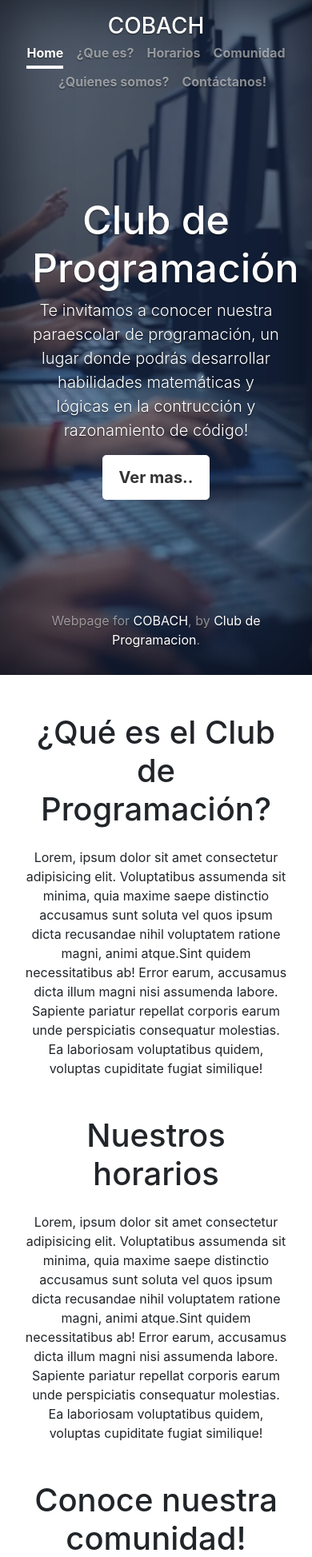
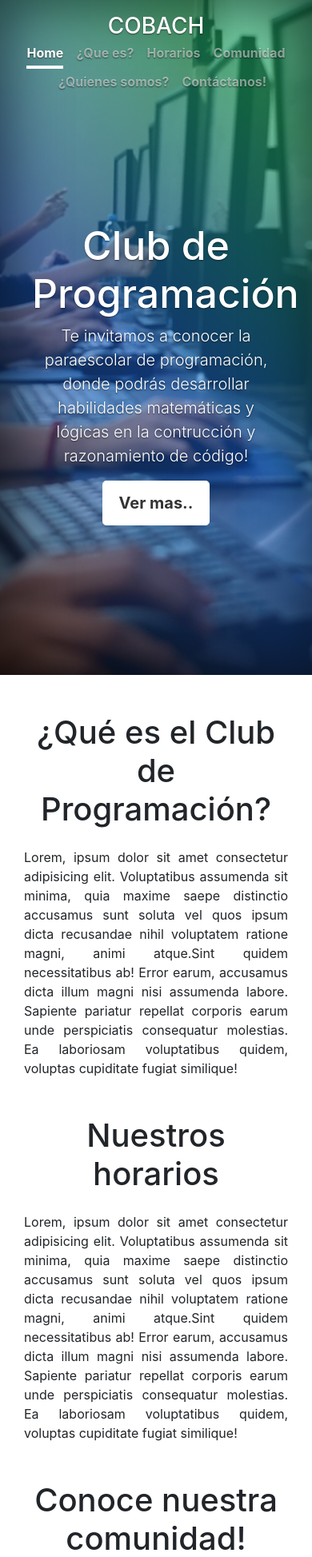
Before and after one commit to cobachih-dev/django-website, a Django app: page / in a window 390 px wide. Shown: the top 1947 px of the page at 80% size. Run offline with Django 3.2, Linux system fonts and the light colour scheme; some libraries are stand-ins or nearby versions.

Commit message:
Responsive bugs fixed

```diff
--- a/static/css/cover.css
+++ b/static/css/cover.css
@@ -34,7 +34,8 @@ body {
   display: -ms-flexbox;
   display: flex;
   color: #fff;
-  background-color: #20355c93;
+  background: rgb(24,23,31);
+  background: linear-gradient(45deg, rgba(24,23,31,0.5046393557422969) 0%, rgba(32,108,228,0.5) 47%, rgba(39,203,127,0.5) 85%);
   text-shadow: 0 .05rem .1rem #00000080;
   box-shadow: inset 0 0 5rem #00000080;
 }
--- a/static/css/style.css
+++ b/static/css/style.css
@@ -1,3 +1,13 @@
+/*
+COLORES
+
+cover:
+background: rgb(24,23,31);
+background: linear-gradient(45deg, rgba(24,23,31,0.5046393557422969) 0%, rgba(32,108,228,0.5) 47%, rgba(39,203,127,0.5) 85%);
+
+footer:
+
+*/
 .people-photo{
     object-fit: cover;
 }
@@ -12,3 +22,7 @@
 .community-cards-container .people-photo{
     border: 10px solid #2b85e6;
 }
+.footer{
+    background: rgb(31,30,38);
+    background: linear-gradient(45deg, rgba(31,30,38,1) 8%, rgba(4,40,96,1) 64%, rgba(5,51,30,1) 99%);
+}
--- a/templates/base.html
+++ b/templates/base.html
@@ -18,5 +18,6 @@
 <body class="text-center vsc-initialized">
     {% block container %}
     {% endblock container %}
+    {% include "footer.html" %}
 </body>
 </html>
--- a/templates/cover.html
+++ b/templates/cover.html
@@ -7,17 +7,17 @@
                     Club de Programación
                 </h1>
                 <p class="lead">
-                    Te invitamos a conocer nuestra paraescolar
-                    de programación, un lugar donde podrás desarrollar habilidades matemáticas y lógicas en la contrucción y razonamiento de código!
+                    Te invitamos a conocer la paraescolar
+                    de programación, donde podrás
+                    desarrollar habilidades matemáticas y
+                    lógicas en la contrucción y razonamiento
+                    de código!
                 </p>
                 <p class="lead">
                 <a href="#" class="btn btn-lg btn-secondary">Ver mas..</a>
                 </p>
             </main>
             <footer class="mastfoot mt-auto">
-                <div class="inner">
-                <p>Webpage for <a href="https://getbootstrap.com/">COBACH</a>, by <a href="https://twitter.com/mdo">Club de Programacion</a>.</p>
-                </div>
             </footer>
         </div>
     </div>
--- /dev/null
+++ b/templates/footer.html
@@ -0,0 +1,15 @@
+<footer class="footer mt-auto py-3">
+    <div class="container-fluid pt-4 pb-4">
+        <div class="row">
+            <div class="col">
+            </div>
+            <div class="col">
+                <div class="inner mastfoot">
+                    Pagina web de <a href="https://getbootstrap.com/">COBACH</a>, realizada por el <a href="">Club de Programacion</a>.
+                </div>
+            </div>
+            <div class="col">
+            </div>
+        </div>
+    </div>
+</footer>
--- a/templates/website/about_us.html
+++ b/templates/website/about_us.html
@@ -1,5 +1,5 @@
 {% load static %}
-<div class="content-text col-md-10 offset-md-1">
+<div class="content-text container col-md-8 offset-md-2">
     <h1 class="h1 mb-4">
         ¿Quienes somos?
     </h1>
--- a/templates/website/candidate_registrer_form.html
+++ b/templates/website/candidate_registrer_form.html
@@ -1,5 +1,5 @@
 <!-- Candidate registrer form -->
-<div class="container col-10 col-md-8 col-lg-4 offset-lg-9">
+<div class="container col-10 col-md-8 col-lg-4 offset-lg-8">
     <h1 class="h1">
         Contactános
     </h1>
--- a/templates/website/description.html
+++ b/templates/website/description.html
@@ -1,5 +1,5 @@
-<div class="content-text col-md-6 text-md-left">
-    <h1 class="h1 mb-4">
+<div class="content-text col-lg-6 text-justify text-lg-left">
+    <h1 class="h1 mb-4 text-center text-lg-left">
         ¿Qué es el Club de Programación?
     </h1>
     <div class="p">
--- a/templates/website/meet_our_community.html
+++ b/templates/website/meet_our_community.html
@@ -1,10 +1,10 @@
 {% load static %}
-<div class="content-text">
+<div class="content-text container">
     <h1 class="h1 mb-4">
         Conoce nuestra comunidad!
     </h1>
     <div class="community-cards-container">
-        <div class="row row-cols-2 row-cols-md-4">
+        <div class="row row-cols-2 justify-content-center row-cols-md-3 row-cols-lg-4">
             <div class="col mb-4">
                 <div class="card h-100">
                 <div class="image-container">
--- a/templates/website/schedule.html
+++ b/templates/website/schedule.html
@@ -1,5 +1,5 @@
-<div class="content-text offset-md-6 col-md-6 text-md-right">
-    <h1 class="h1 mb-4">
+<div class="content-text text-justify offset-lg-6 col-lg-6 text-lg-right">
+    <h1 class="h1 mb-4 text-center text-lg-right">
         Nuestros horarios
     </h1>
     <div class="p">
```
